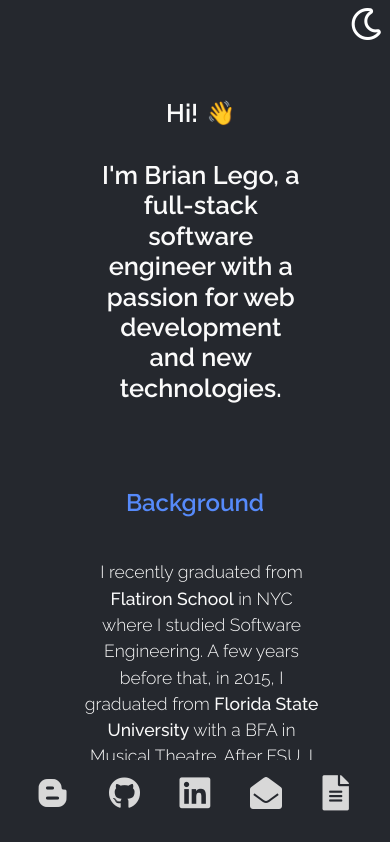
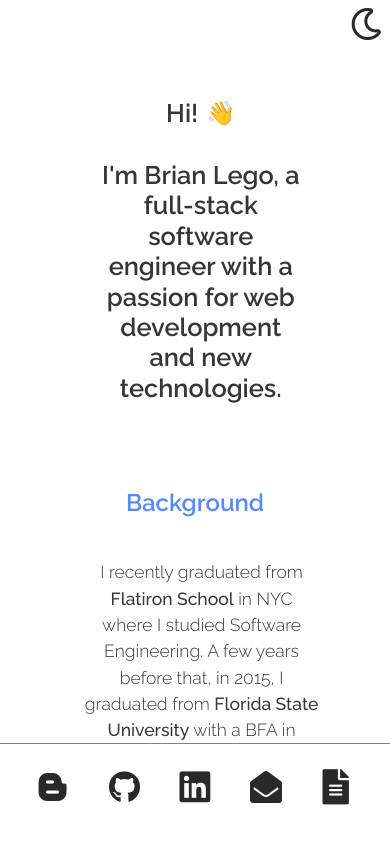
Before and after one commit to brianwlego/brianwlego.github.io, a React (Create React App) app in the folder portfolio/: page / in a window 390 px wide. Shown: the top 842 px of the page. Built offline with nearby package versions, Linux system fonts and the light colour scheme; no server answers.

Commit message:
more mobile style fixes

```diff
--- a/portfolio/src/App.js
+++ b/portfolio/src/App.js
@@ -12,21 +12,21 @@ import { useEffect, useState } from 'react';
 
 function App() {
   useEffect(() => {
-      // fetch('https://quizcard-frontend.herokuapp.com/')
-      // fetch('https://quizcard-backend.herokuapp.com/api/v1/wakeup')
+      fetch('https://quizcard-frontend.herokuapp.com/')
+      fetch('https://quizcard-backend.herokuapp.com/api/v1/wakeup')
 
-      // fetch('https://notfcebook-backend.herokuapp.com/api/v1/wakeup')
-      // fetch('https://notfcebook.herokuapp.com/login')
+      fetch('https://notfcebook-backend.herokuapp.com/api/v1/wakeup')
+      fetch('https://notfcebook.herokuapp.com/login')
 
-      // fetch('https://cocktail-companion.herokuapp.com/')
-      // fetch('https://cocktailcompanion-api.herokuapp.com/wakeup')
+      fetch('https://cocktail-companion.herokuapp.com/')
+      fetch('https://cocktailcompanion-api.herokuapp.com/wakeup')
 
-      // fetch('https://mixhub.herokuapp.com/')
+      fetch('https://mixhub.herokuapp.com/')
   }, []);
 
   let [mobile, setMobile] = useState(window.innerWidth < 600 ? true : false)
 
-  const [theme, setTheme] = useState(6 < new Date().getHours() < 18 ? 'dark' : 'light')
+  const [theme, setTheme] = useState(6 > new Date().getHours() > 18 ? 'dark' : 'light')
 
 
 
--- a/portfolio/src/Mobile.css
+++ b/portfolio/src/Mobile.css
@@ -6,10 +6,11 @@
   }
 
   #navbar{
-    height: 10vh;
+    height: 12vh;
     width: 100vw;
     flex-direction: row-reverse;
-    padding-bottom: 4%;
+    padding: 5% 0 8% 0;
+    border-top: 1.5px solid gray;
   }
   #darkmode{
     padding: 2% 2% 0 0;
```
